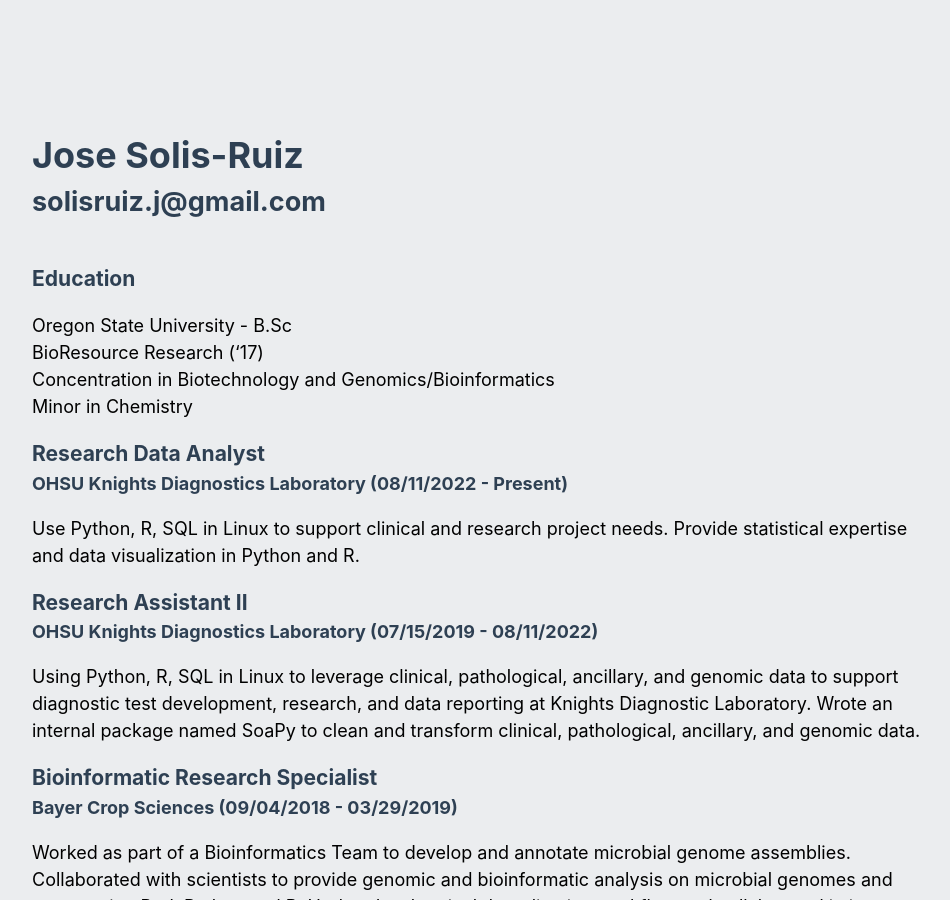
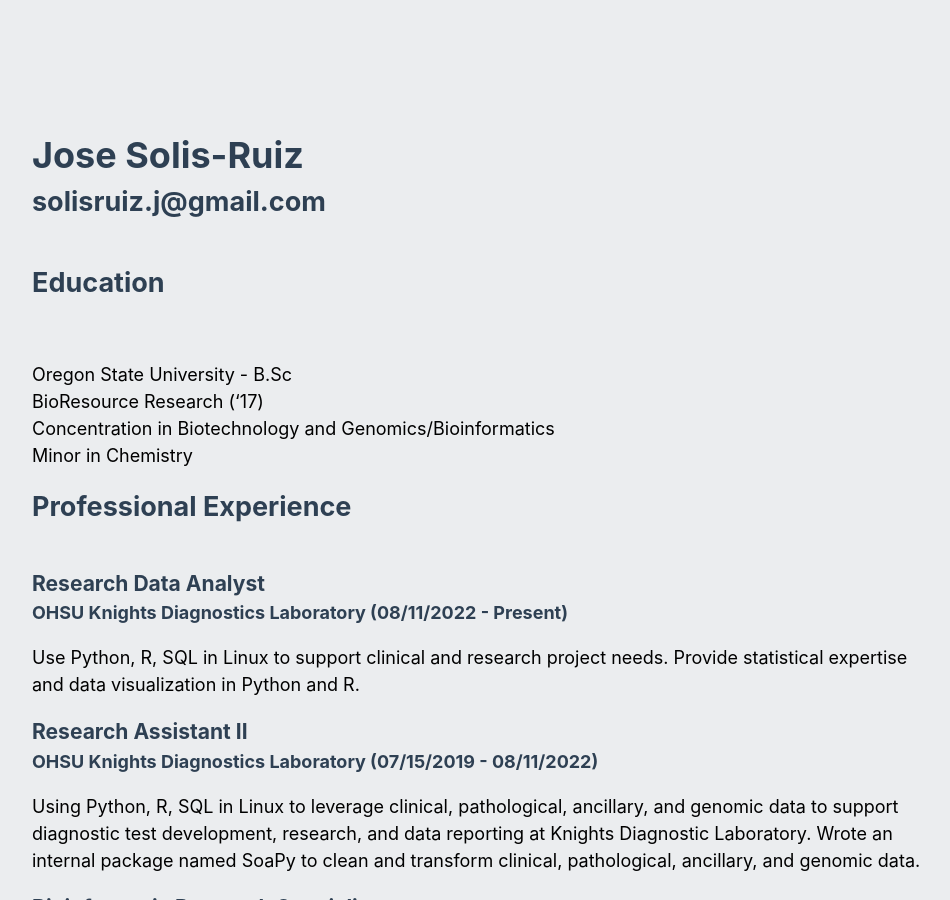
Before and after one commit to solisruj/solisruj.github.io, a Jekyll site: the page built from docs/index.md, in a window 1280 px wide and 900 px high. Shown: the whole window, without its empty margins (160-1110 px from the left). Built offline with Jekyll 4.4.1, drawn with Linux system fonts in a browser that asks for light colours; our own code applies the rules of GitHub Pages for plain Markdown files.

Commit message:
Update index.md
Updating headers.

```diff
--- a/docs/index.md
+++ b/docs/index.md
@@ -8,7 +8,7 @@
 
 
 
-### Education
+## Education
 
 Oregon State University - B.Sc
 BioResource Research ('17)
@@ -16,6 +16,8 @@
 Minor in Chemistry
 
 
+
+## Professional Experience
 
 ### Research Data Analyst
 #### OHSU Knights Diagnostics Laboratory (08/11/2022 - Present)
@@ -44,7 +46,7 @@
 
 
 
-### Collaborations/Publications
+## Collaborations/Publications
 
 - [Li Y, Solis-Ruiz J, Yang F, Long N, Tong CH, Lacbawan FL, Racke FK, Press RD. NGS-defined
 measurable residual disease (MRD) after initial chemotherapy as a prognostic biomarker for acute
@@ -62,7 +64,7 @@
 
 
 
-### Undergraduate Research Projects
+## Undergraduate Research Projects
 
 - [Predation enhances survival and growth of pathogenic and non-pathogenic isolates of *Vibrio cholerae*](https://ir.library.oregonstate.edu/concern/undergraduate_thesis_or_projects/pr76f5133)
 - Assembler Optimization of Microbial Genome Read Datasets
```
